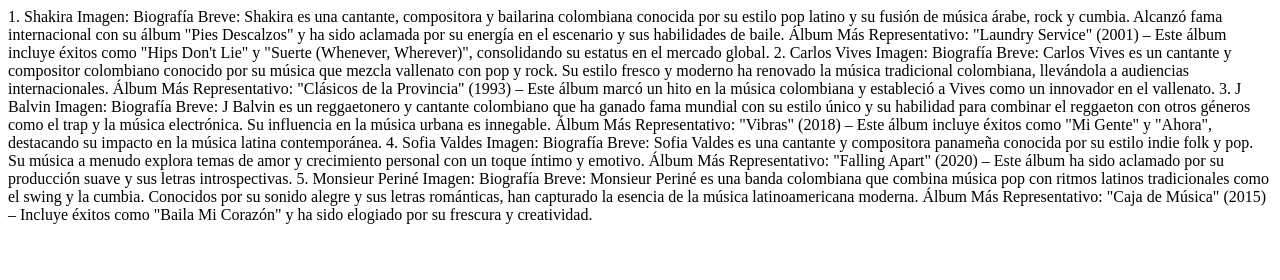
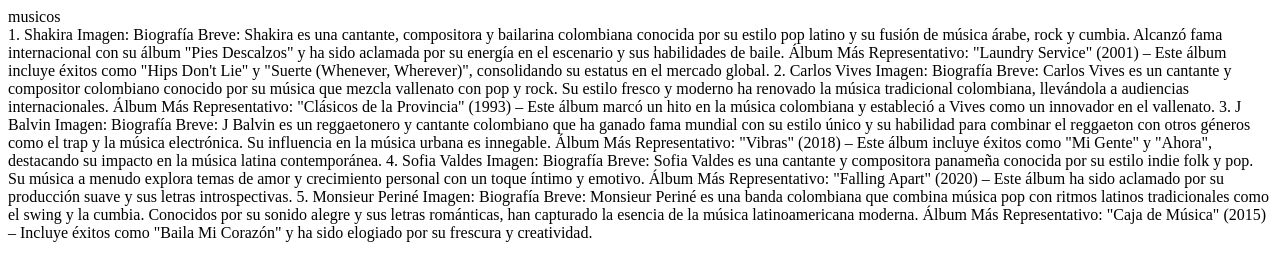
Before and after one commit to nioxggx/musico, a plain HTML site: page index.html in a window 1280 px wide. Drawn offline with Linux system fonts and the light colour scheme.

Commit message:
segundo commit

```diff
--- a/index.html
+++ b/index.html
@@ -6,6 +6,7 @@
     <title>Document</title>
 </head>
 <body>
+    <div>musicos</div>
 
     1. Shakira
 Imagen:
```
